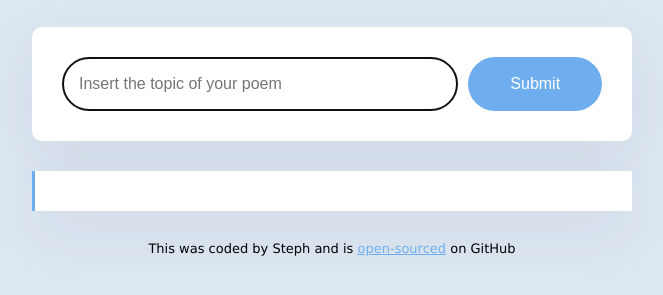
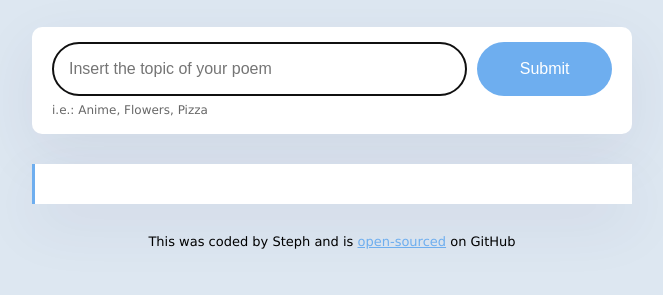
Before and after one commit to sjalcidor/Poem-AI-Generator, a plain HTML site: page index.html in a window 1280 px wide. Shown: the part 177-472 px from the top of the page, without its empty margins (308-971 px from the left). Drawn offline with nearby package versions, Linux system fonts and the light colour scheme.

Commit message:
Added CSS

```diff
--- a/index.html
+++ b/index.html
@@ -13,6 +13,7 @@
     <div class="container">
    <header><h1>Poem Generator</h1></header>
 <main>
+    <div class="form-container">
 <form id="poem-generator">
     <input type="text"
     placeholder="Insert the topic of your poem"
@@ -24,6 +25,9 @@
     <input type="submit"
     class="button" />
 </form>
+<div class="hint">i.e.: Anime, Flowers, Pizza</div>
+
+</div>
 <div class="poem" id="poem"></div>
 
 
--- a/src/styles.css
+++ b/src/styles.css
@@ -20,12 +20,22 @@ h1{
     text-align: center;
 }
 form{
-    padding: 30px;
+
+    display: flex;
+
+}
+.form-container{
+box-shadow: 0px 20px 60px rgba(65, 50, 100, 0.08);
+    margin-bottom: 30px;
+padding: 15px 20px;
     background-color: white;
     border-radius:  10px;
-    display: flex;
-    box-shadow: 0px 20px 60px rgba(65, 50, 100, 0.08);
-    margin-bottom: 30px;
+}
+.hint{
+    line-height: 1.5;
+    font-size: 12px;
+    margin-top: 5px;
+    opacity: 0.6;
 }
 .prompt{
     padding: 16px;
```
